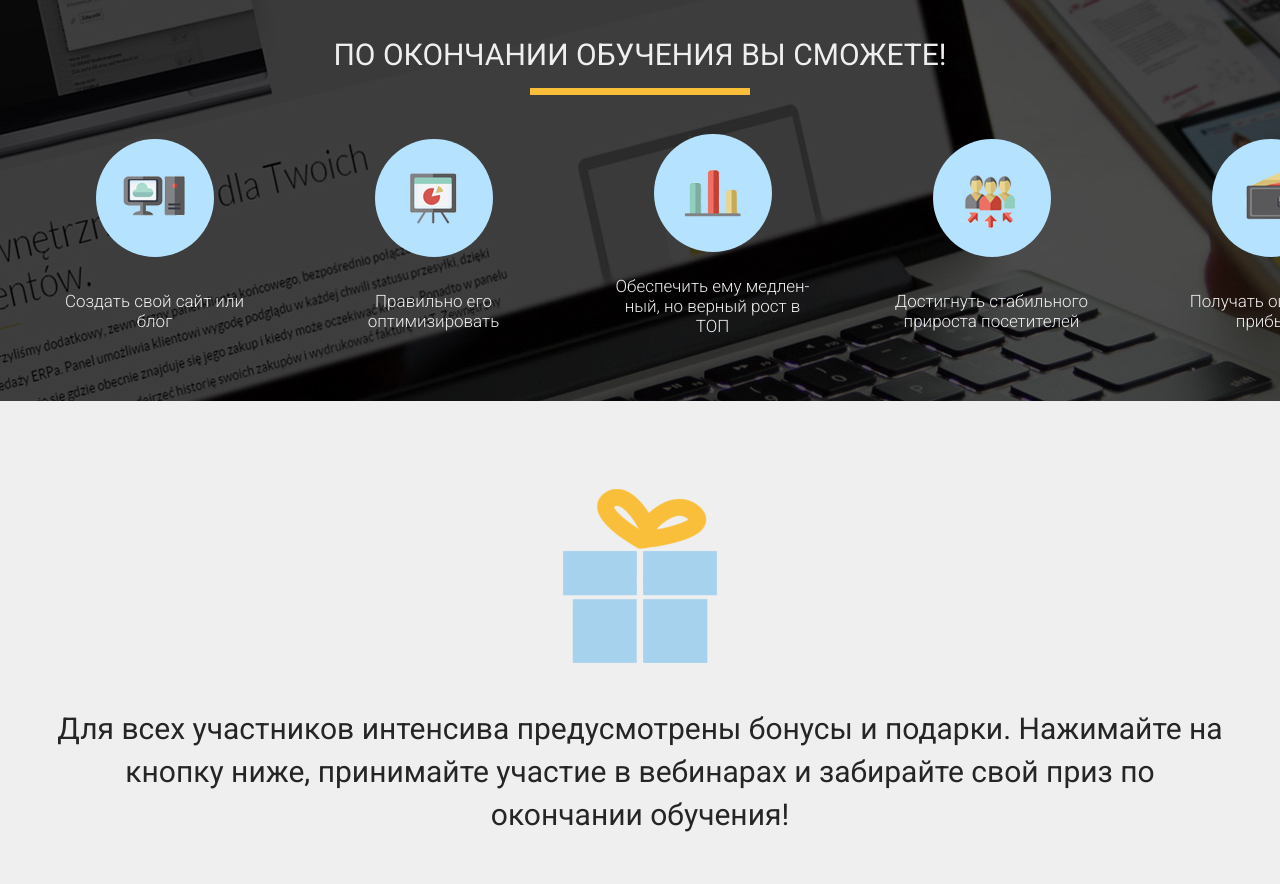
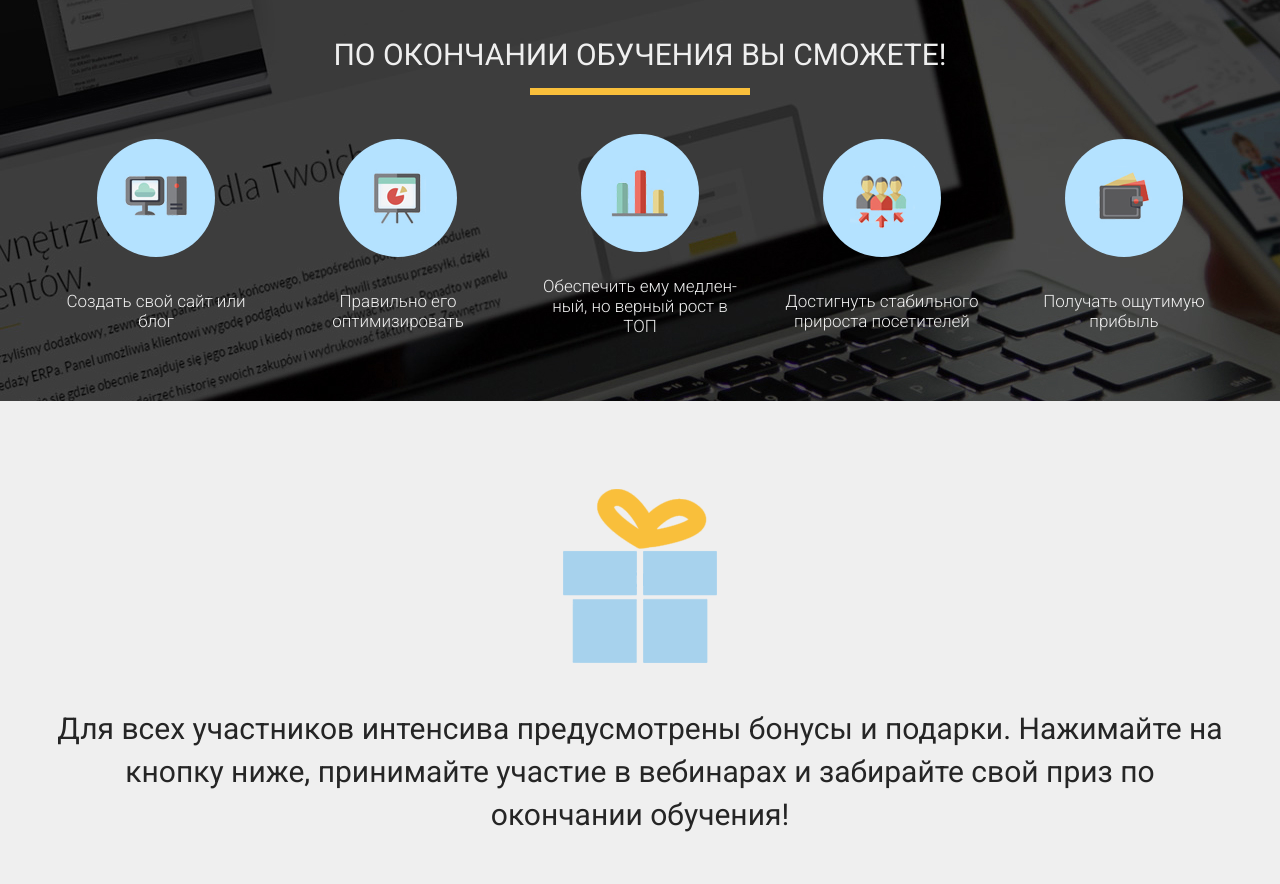
Before and after one commit to Underskinua/layout-2-girl, a plain HTML site: page index.html in a window 1280 px wide. Shown: the part 1960-2844 px from the top of the page. Drawn offline with nearby package versions, Linux system fonts and the light colour scheme.

Commit message:
gap-less

```diff
--- a/sass/components/_youcan.scss
+++ b/sass/components/_youcan.scss
@@ -35,7 +35,7 @@
 
 .youcan-icon__content {
     display: flex;
-    gap: 80px;
+    gap: 40px;
 
     & p {
         display: flex;
```
Also changed, not shown: css/main.css, css/main.min.css.
